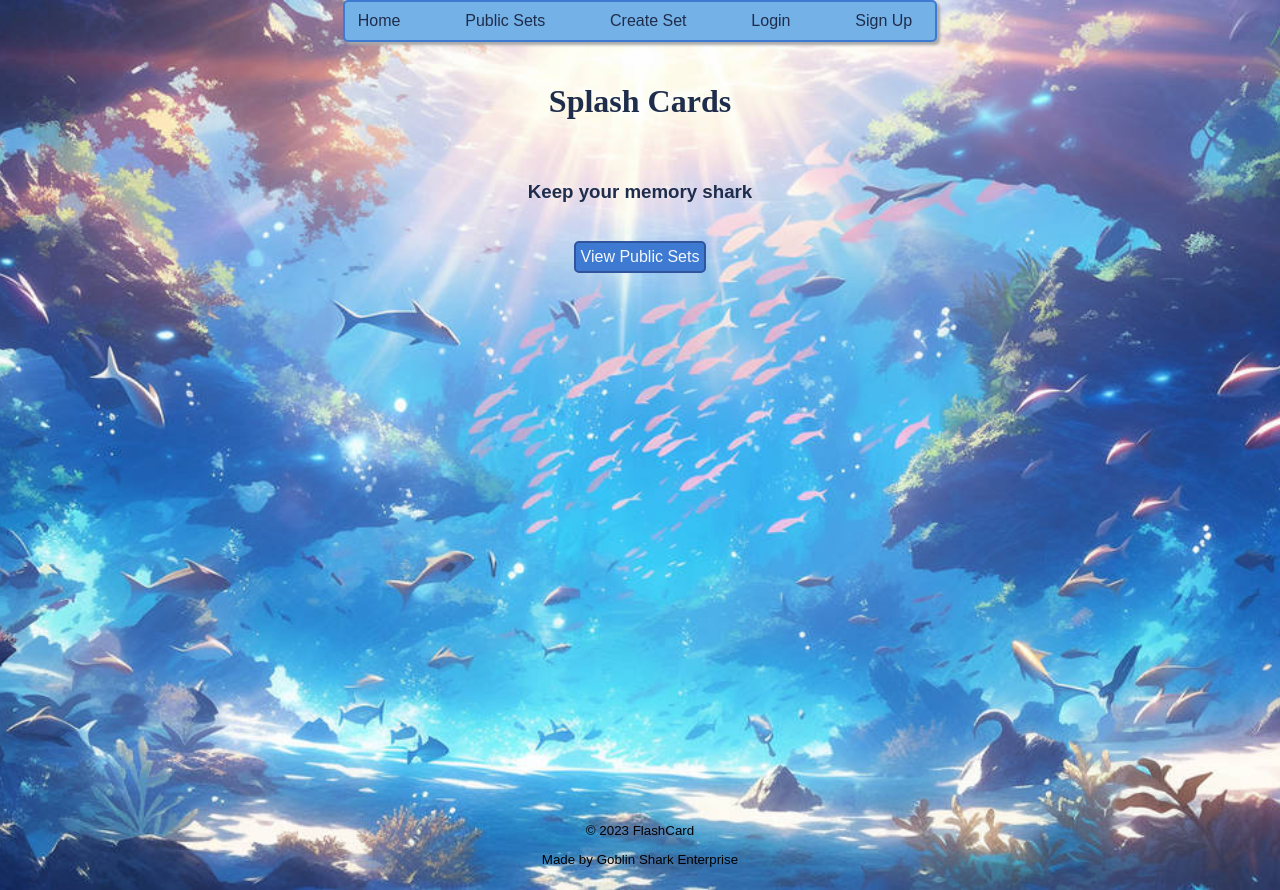
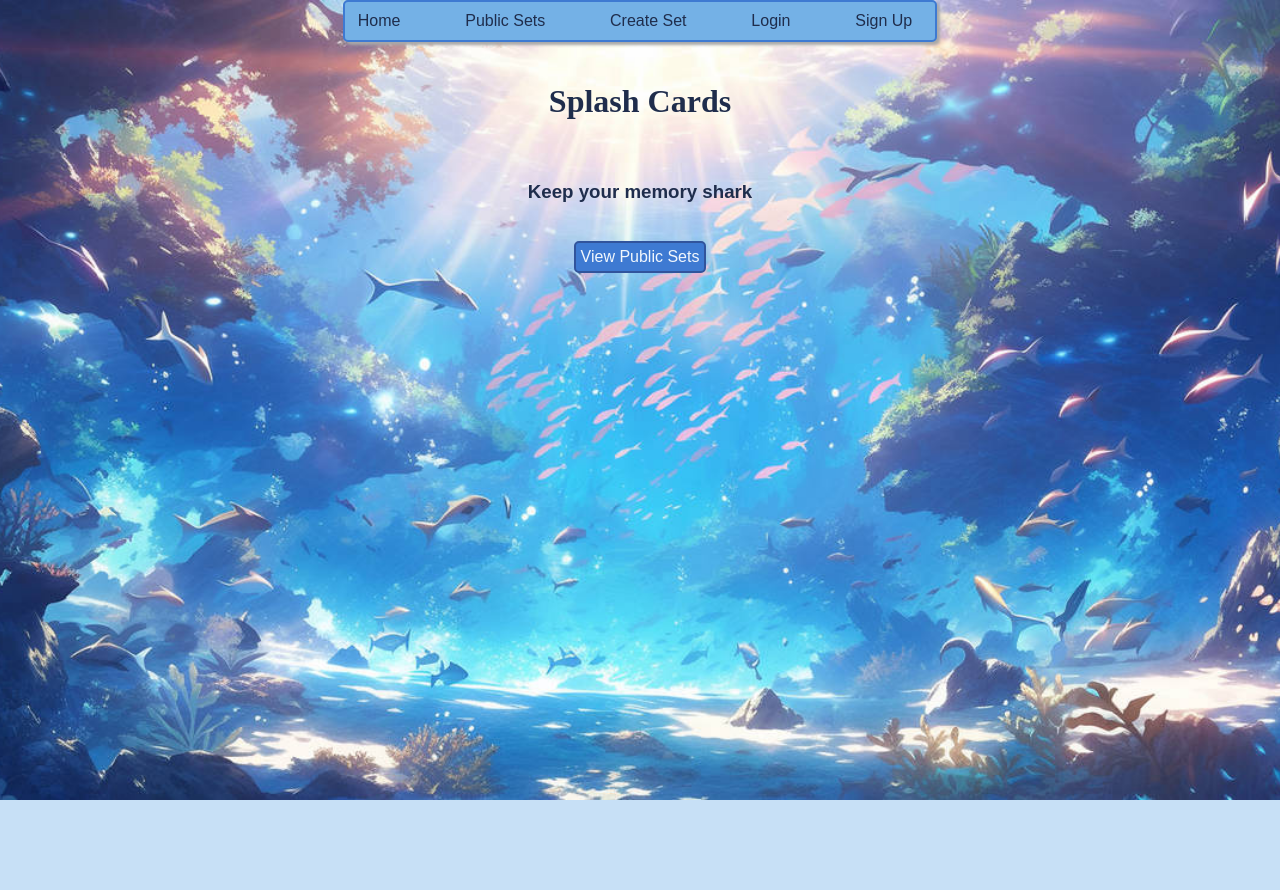
Before and after one commit to GoblinSharkEnterprises/Splash-Cards, a React app: page / in a window 1280 px wide. After the commit the page ends 800 px from the top, so only its background shows below. Built offline with nearby package versions, Linux system fonts and the light colour scheme; a web font is replaced by a local one.

Commit message:
test-set-layout

```diff
--- a/client/routes/TestSet.js
+++ b/client/routes/TestSet.js
@@ -7,6 +7,7 @@ import TestingCard from '../components/TestingCard.js';
 const TestSet = (props) => {
   const { id } = useParams();
   const [testingSet, setTestingSet] = useState([]); //set up state for set
+  const [currentSetName, setCurrentSetName] = useState(''); //set up state for set name
   const [testingCard, setTestingCard] = useState({}); //set up state for the current card
   const [cardIdx, setCardIdx] = useState(0); //set up state for the current card index
   const [cardDisplay, setCardDisplay] = useState('front'); //set up state for showing fron or back
@@ -16,6 +17,7 @@ const TestSet = (props) => {
       const response = await fetch(`/api/sets/set${id}`);
       const set = await response.json();
       setTestingSet(set.cards);
+      setCurrentSetName(set.setName);
       setTestingCard(set.cards[cardIdx]);
     };
     fetchCards().catch(console.error);
@@ -46,23 +48,22 @@ const TestSet = (props) => {
 
   return (
     <div id='testSet'>
-      <Navbar currentUser={props.currentUser}/>
-      <h1>Testing Set</h1>
-      <p>Current Card: {cardIdx + 1}</p>
+      <Navbar currentUser={props.currentUser} />
+      <h2>{currentSetName}</h2>
       <TestingCard
         testingCard={testingCard}
         cardDisplay={cardDisplay}
         setCardDisplay={setCardDisplay}
       />
       <br></br>
+      <p>Current Card: {cardIdx + 1}</p>
       <div id='button-container'>
         <button onClick={cardIndexChanger} value='back'>
-        Back
+          Back
         </button>
         <button onClick={cardIndexChanger} value='next'>
           Next
         </button>
-
       </div>
     </div>
   );
--- a/client/scss/app.scss
+++ b/client/scss/app.scss
@@ -30,13 +30,14 @@ body {
   flex: 1; // Make the content fill the available vertical space
 }
 
-footer {
-  padding: 10px; // Adjust padding as needed
-  text-align: center; // Center-align the content in the footer
-  font-size: smaller;
-  color: black;
-}
-
+// footer {
+//   padding: 10px; // Adjust padding as needed
+//   text-align: center; // Center-align the content in the footer
+//   font-size: smaller;
+//   color: black;
+//   margin: auto;
+//   background-color: #1f2d4c;
+// }
 
 #app {
   display: flex;
--- a/index.html
+++ b/index.html
@@ -14,9 +14,9 @@
   <body>
     <div id="app"></div>
     <script src="build/bundle.js" type="text/javascript"></script>
-    <footer>
-      <p>&copy; 2023 FlashCard</p>
-      <p>Made by Goblin Shark Enterprise</p>
-    </footer>
   </body>
+  <!-- <footer>
+    <p>&copy; 2023 SplashCards</p>
+    <p>Made by Goblin Shark Enterprise</p>
+  </footer> -->
 </html>
```
